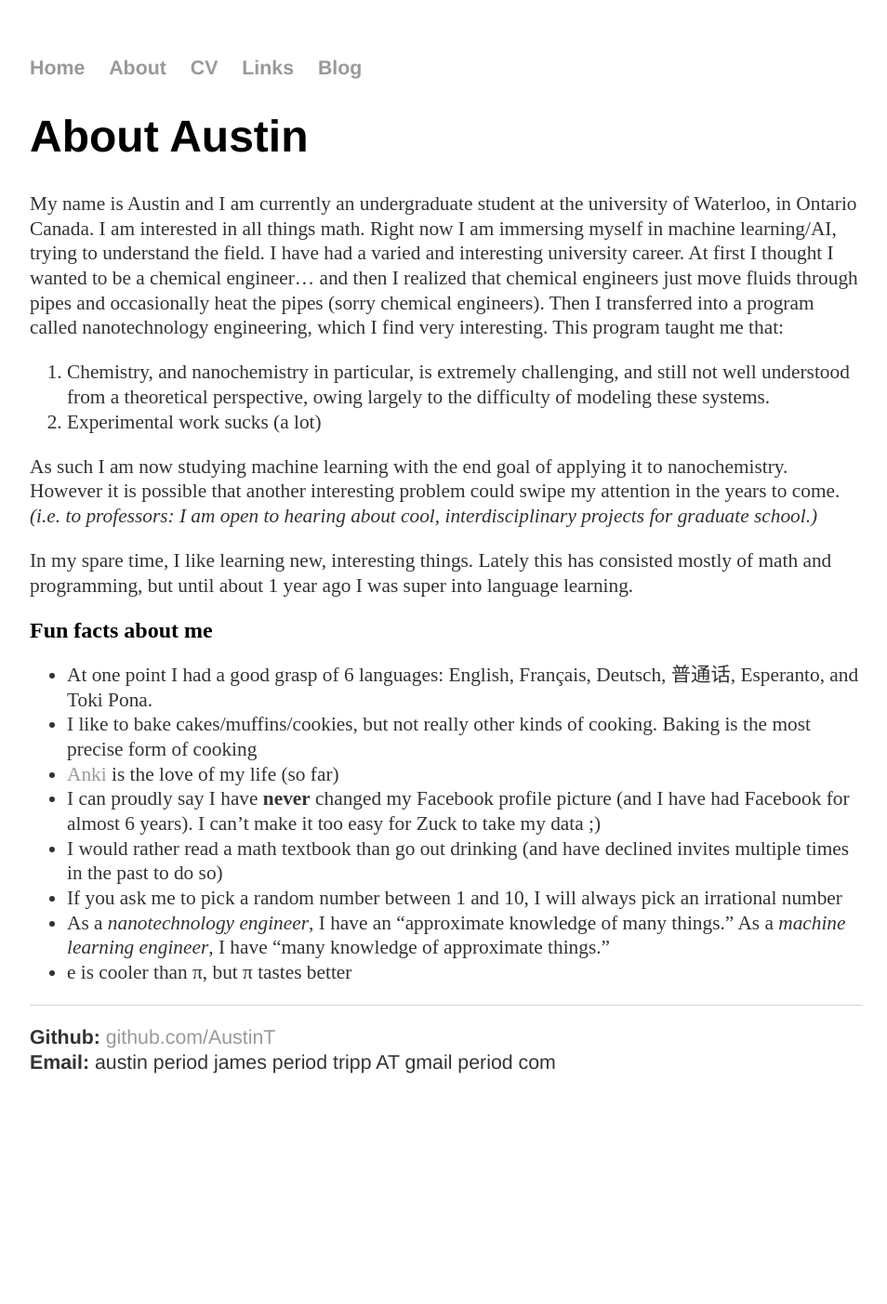
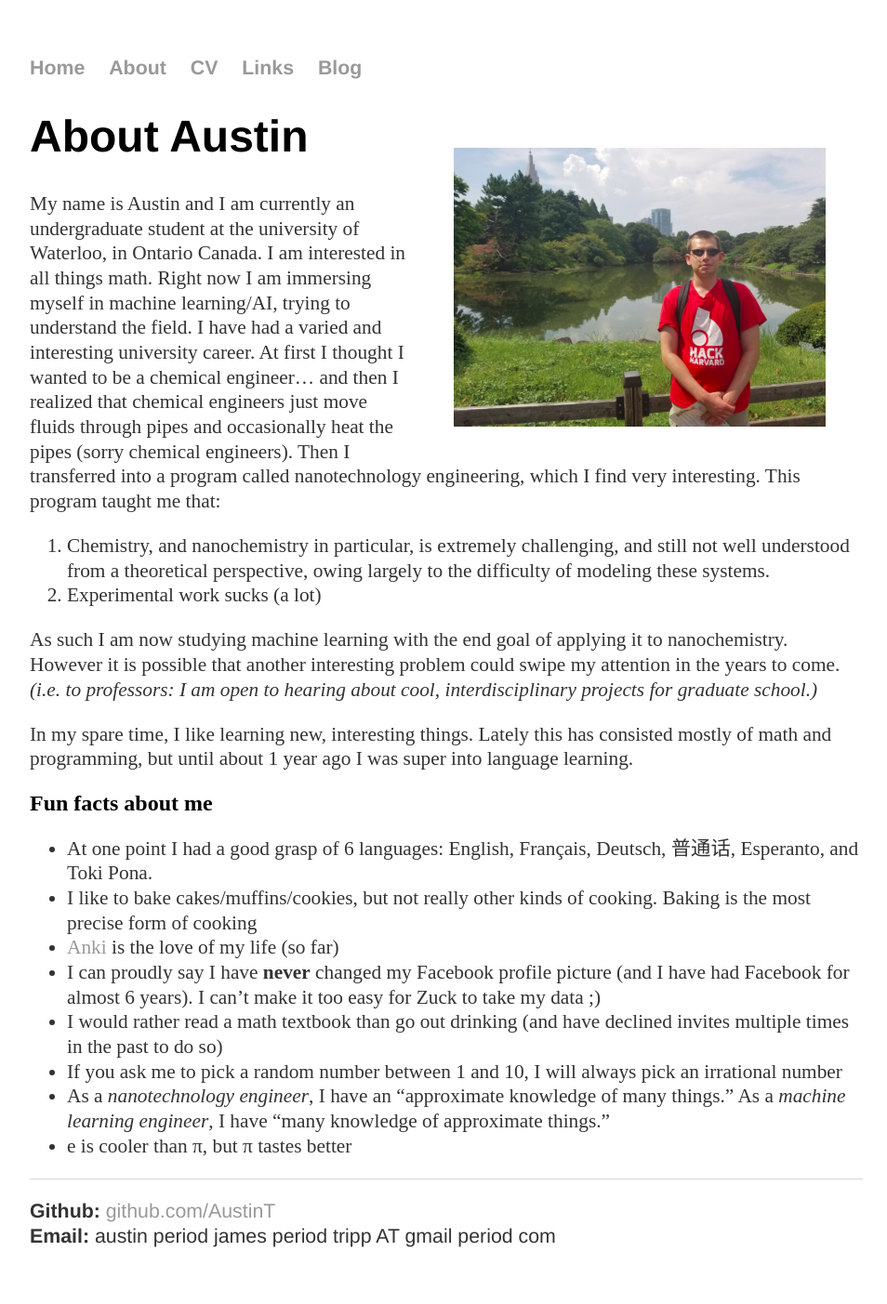
Before and after one commit to AustinT/AustinT.github.io, a Jekyll site: the page built from about/index.md, in a window 1280 px wide. Shown: the whole page at 93% size, without its empty margins (160-1114 px from the left). Built offline with Jekyll 4.4.1, drawn with Linux system fonts in a browser that asks for light colours; before the commit the page ends 1217 px from its top, so only the background shows below that.

Commit message:
Added photo of me

```diff
--- a/about/index.md
+++ b/about/index.md
@@ -2,6 +2,8 @@
 layout: default
 title: About Austin
 ---
+<img src="/files/about_me_img1.png" alt="pic of me"
+style="float:right;width:400px;margin:40px">
 # About Austin
 
 My name is Austin and I am currently an undergraduate
```
Also changed, not shown: files/about_me_img1.png (added).
